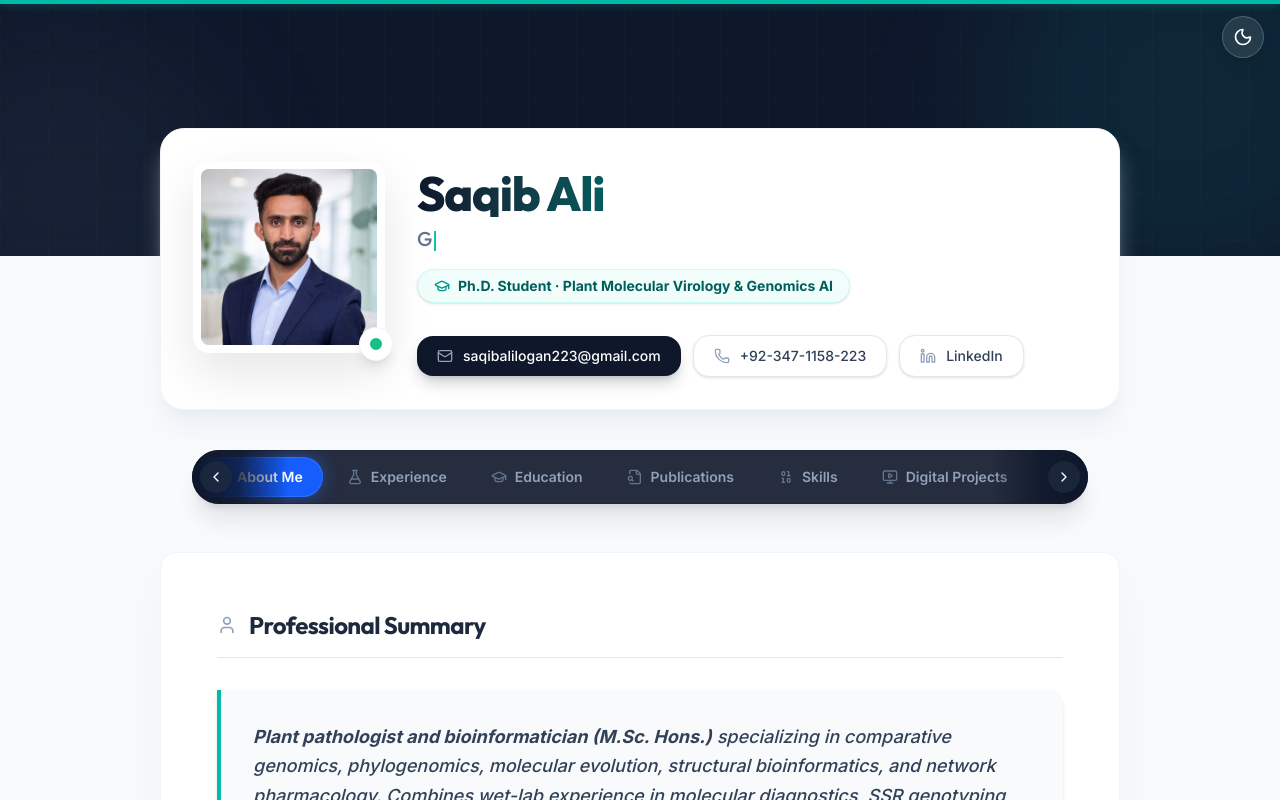
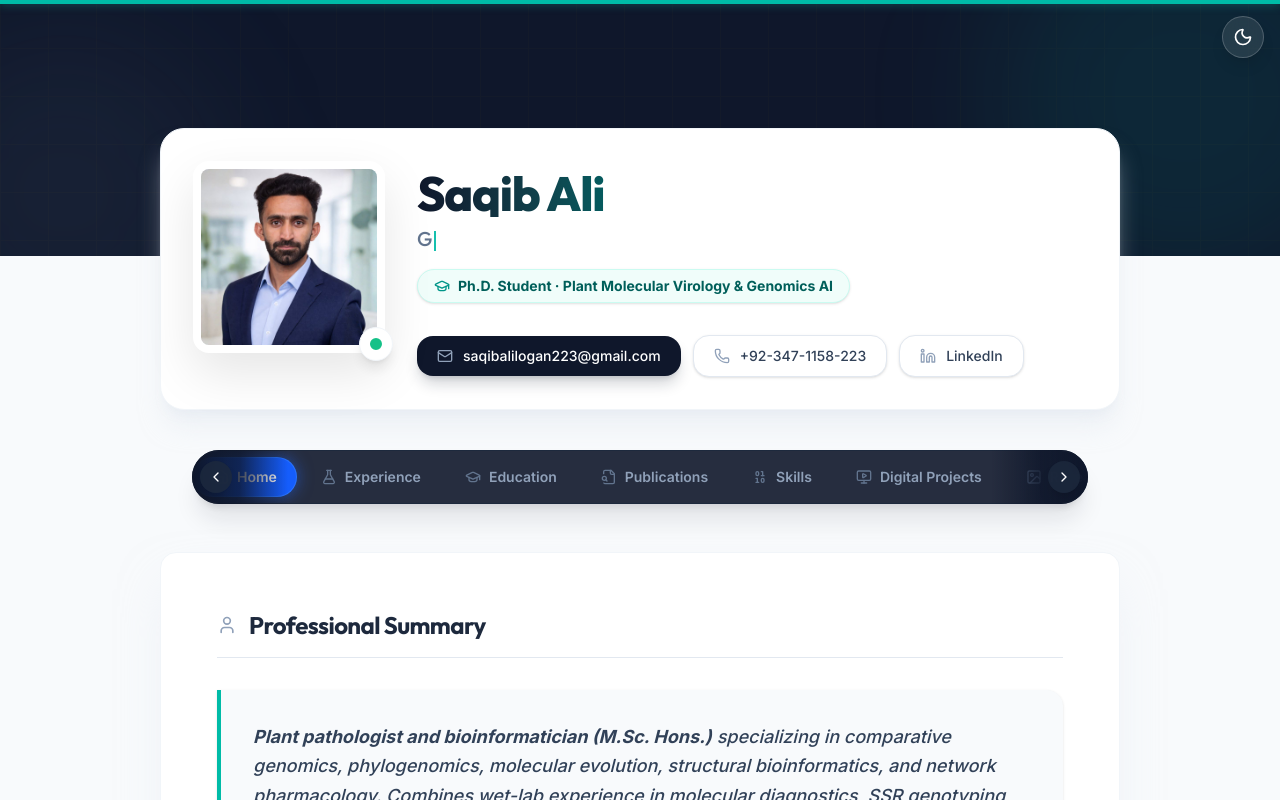
Before and after one commit to alisphd/portfolio, a React (Vite) app: page / in a window 1280 px wide. Shown: the top 800 px of the page. Built offline with nearby package versions, Linux system fonts and the light colour scheme.

Commit message:
Add Home as the first navigation tab

```diff
--- a/src/App.tsx
+++ b/src/App.tsx
@@ -4,7 +4,7 @@ import { Helmet } from 'react-helmet-async';
 import {
   Mail, Phone, MapPin, Linkedin, BookOpen, Briefcase,
   Award, GraduationCap, Code, FileText, User, ChevronRight, ChevronLeft, ChevronDown,
-  Search, ExternalLink, Image, Layers, Sparkles, Building, PlayCircle, Binary, Library, Trophy, ShieldCheck, Sun, Moon, ArrowUpRight, ArrowUp, Github, Code2, Globe, Cpu, Database, Fingerprint, Activity, Terminal, Layout, Share2, Workflow, MessageSquare, Mic, FileAudio, Youtube, Podcast, Zap, MonitorPlay, Focus, X, Microscope, Sprout, Dna, FlaskConical, Leaf, FileSearch, Brain, FlaskRound, Atom, Filter
+  Search, ExternalLink, Image, Layers, Sparkles, Building, PlayCircle, Binary, Library, Trophy, ShieldCheck, Sun, Moon, ArrowUpRight, ArrowUp, Github, Code2, Globe, Home, Cpu, Database, Fingerprint, Activity, Terminal, Layout, Share2, Workflow, MessageSquare, Mic, FileAudio, Youtube, Podcast, Zap, MonitorPlay, Focus, X, Microscope, Sprout, Dna, FlaskConical, Leaf, FileSearch, Brain, FlaskRound, Atom, Filter
 } from 'lucide-react';
 import { cvData } from './data';
 
@@ -23,7 +23,7 @@ interface TabConfig {
 }
 
 const TABS: TabConfig[] = [
-  { id: 'about', label: 'About Me', icon: User },
+  { id: 'about', label: 'Home', icon: Home },
   { id: 'experience', label: 'Experience', icon: FlaskConical },
   { id: 'education', label: 'Education', icon: GraduationCap },
   { id: 'publications', label: 'Publications', icon: FileSearch },
```
